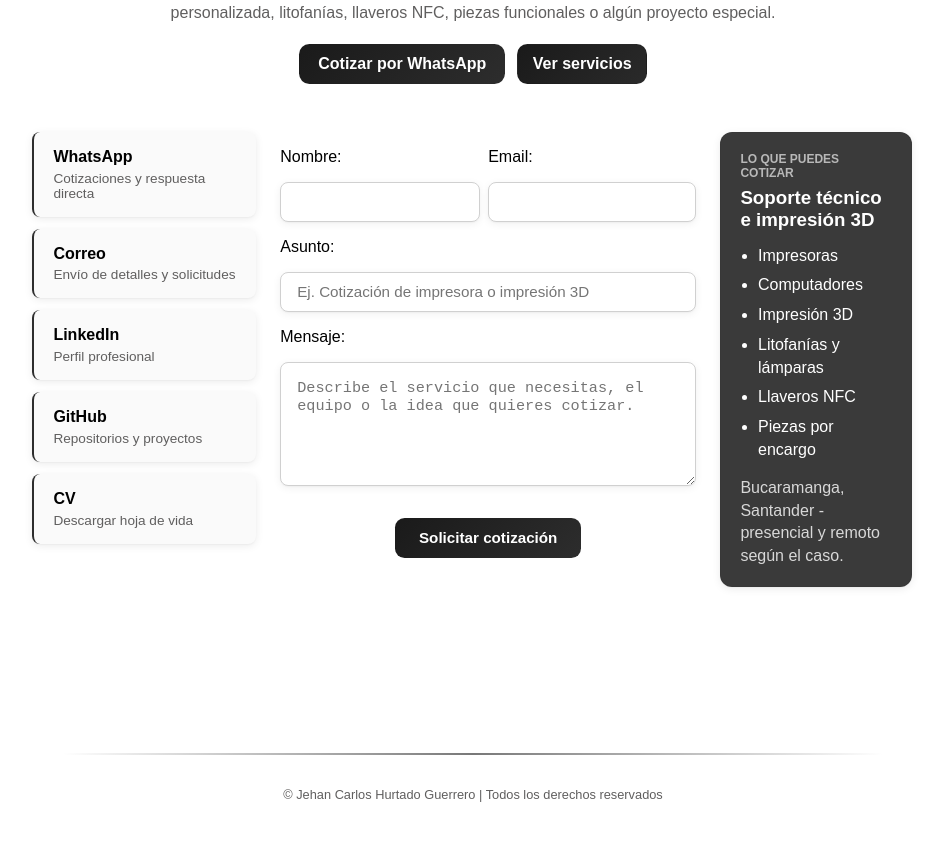
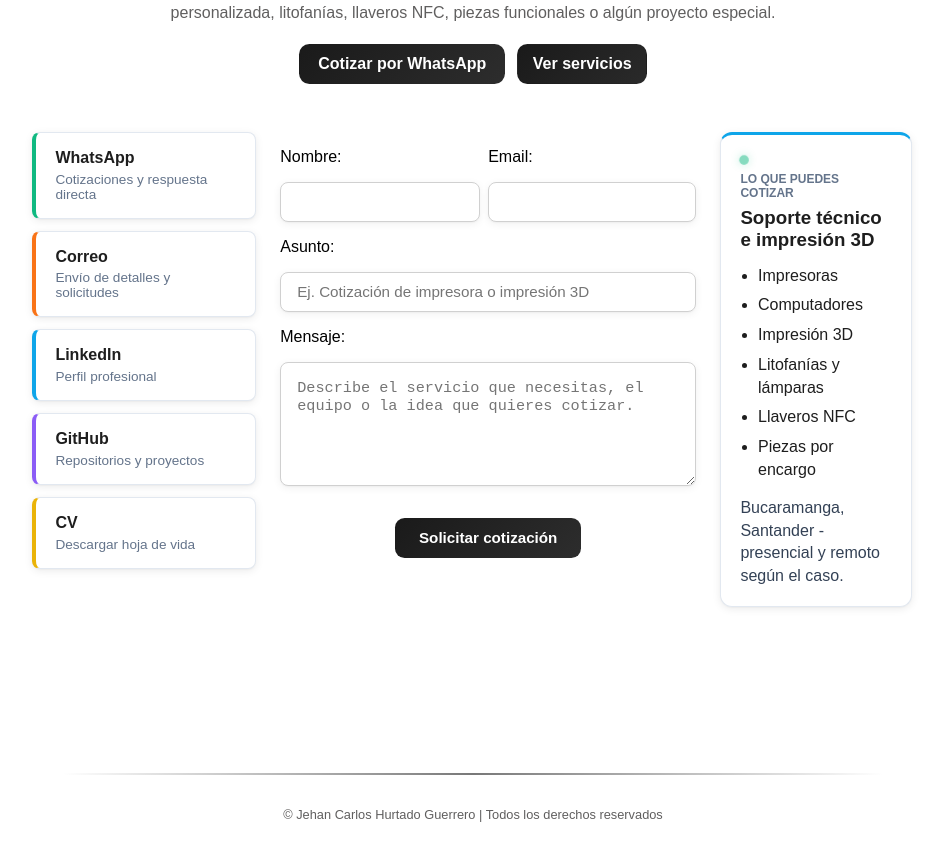
Before and after one commit to Jank1510/jankCVonline, an Angular app: page / in a window 1280 px wide. Shown: the part 6102-6949 px from the top of the page, without its empty margins (295-1238 px from the left). Built offline with nearby package versions, Linux system fonts and the light colour scheme.

Commit message:
Estilizar tarjetas de contacto y cotizacion con paleta tecnologica viva

```diff
--- a/src/app/content/contactame/contactame.component.css
+++ b/src/app/content/contactame/contactame.component.css
@@ -99,22 +99,36 @@
 }
 
 .canalesRapidos a {
-    background: #fafafa;
-    border-left: 2px solid #2d2d2d;
+    background: #ffffff;
+    border: 1px solid #e2e8f0;
+    border-left: 4px solid transparent;
     border-radius: 0.5rem;
     box-shadow: 0 1px 2px rgba(0, 0, 0, 0.04), 0 2px 8px rgba(0, 0, 0, 0.08);
-    color: black;
+    color: #1e1e1e;
     display: block;
     padding: 1rem 1.2rem;
     text-decoration: none;
-    transition: transform 0.2s ease, box-shadow 0.2s ease, background 0.2s ease;
+    transition: transform 0.25s ease, box-shadow 0.25s ease, background 0.25s ease;
 }
 
 .canalesRapidos a:hover {
-    background: #f5f5f5;
-    box-shadow: 0 4px 12px rgba(0, 0, 0, 0.1);
-    transform: translateY(-2px);
+    transform: translateY(-3px);
 }
+
+.canalesRapidos a:nth-child(1) { border-left-color: #10b981; }
+.canalesRapidos a:nth-child(1):hover { box-shadow: 0 8px 20px rgba(16, 185, 129, 0.14); }
+
+.canalesRapidos a:nth-child(2) { border-left-color: #f97316; }
+.canalesRapidos a:nth-child(2):hover { box-shadow: 0 8px 20px rgba(249, 115, 22, 0.14); }
+
+.canalesRapidos a:nth-child(3) { border-left-color: #0ea5e9; }
+.canalesRapidos a:nth-child(3):hover { box-shadow: 0 8px 20px rgba(14, 165, 233, 0.14); }
+
+.canalesRapidos a:nth-child(4) { border-left-color: #8b5cf6; }
+.canalesRapidos a:nth-child(4):hover { box-shadow: 0 8px 20px rgba(139, 92, 246, 0.14); }
+
+.canalesRapidos a:nth-child(5) { border-left-color: #eab308; }
+.canalesRapidos a:nth-child(5):hover { box-shadow: 0 8px 20px rgba(234, 179, 8, 0.14); }
 
 .canalesRapidos strong,
 .canalesRapidos span {
@@ -122,7 +136,7 @@
 }
 
 .canalesRapidos span {
-    color: #605f5f;
+    color: #64748b;
     font-size: 0.85rem;
     margin-top: 0.3rem;
 }
@@ -190,26 +204,47 @@
 
 
 .disponibilidadContacto {
-    background: #3a3a3a;
-    border: 1px solid rgba(45, 45, 45, 0.08);
+    background: #ffffff;
+    border: 1px solid #e2e8f0;
+    border-top: 3px solid #0ea5e9;
     border-radius: 0.75rem;
     box-shadow: 0 1px 2px rgba(0, 0, 0, 0.04), 0 2px 8px rgba(0, 0, 0, 0.08);
-    color: white;
+    color: #1e1e1e;
     padding: 1.2rem;
-    transition: box-shadow 0.2s ease;
+    transition: box-shadow 0.2s ease, transform 0.2s ease;
 }
 
 .disponibilidadContacto:hover {
-    box-shadow: 0 4px 16px rgba(0, 0, 0, 0.12);
+    box-shadow: 0 4px 16px rgba(14, 165, 233, 0.12);
+    transform: translateY(-2px);
 }
 
-.disponibilidadContacto span {
-    color: #b8b8b8;
-    display: block;
+.disponibilidadContacto span.badge-text {
+    color: #64748b;
+    display: inline-block;
     font-size: 0.75rem;
     font-weight: bold;
     margin-bottom: 0.45rem;
     text-transform: uppercase;
+}
+
+.status-dot-contacto {
+    width: 8px;
+    height: 8px;
+    background-color: #10b981;
+    border-radius: 50%;
+    display: inline-block;
+    position: relative;
+    box-shadow: 0 0 8px rgba(16, 185, 129, 0.5);
+    animation: pulse-dot-contacto 2s cubic-bezier(0.4, 0, 0.6, 1) infinite;
+    margin-right: 0.4rem;
+    vertical-align: middle;
+    margin-bottom: 0.45rem;
+}
+
+@keyframes pulse-dot-contacto {
+    0%, 100% { opacity: 1; transform: scale(1); }
+    50% { opacity: 0.5; transform: scale(1.2); }
 }
 
 .disponibilidadContacto h3 {
@@ -227,7 +262,7 @@
 }
 
 .disponibilidadContacto p {
-    color: #d8d8d8;
+    color: #334155;
     line-height: 1.4;
     margin: 1rem 0 0 0;
 }
--- a/src/app/content/contactame/contactame.component.html
+++ b/src/app/content/contactame/contactame.component.html
@@ -78,7 +78,8 @@
       <button (click)="exitoEnvio=false">Atrás</button>
     </div>
     <div class="disponibilidadContacto" data-aos="fade-left">
-      <span>Lo que puedes cotizar</span>
+      <span class="status-dot-contacto"></span>
+      <span class="badge-text">Lo que puedes cotizar</span>
       <h3>Soporte técnico e impresión 3D</h3>
       <ul>
         <li>Impresoras</li>
```
